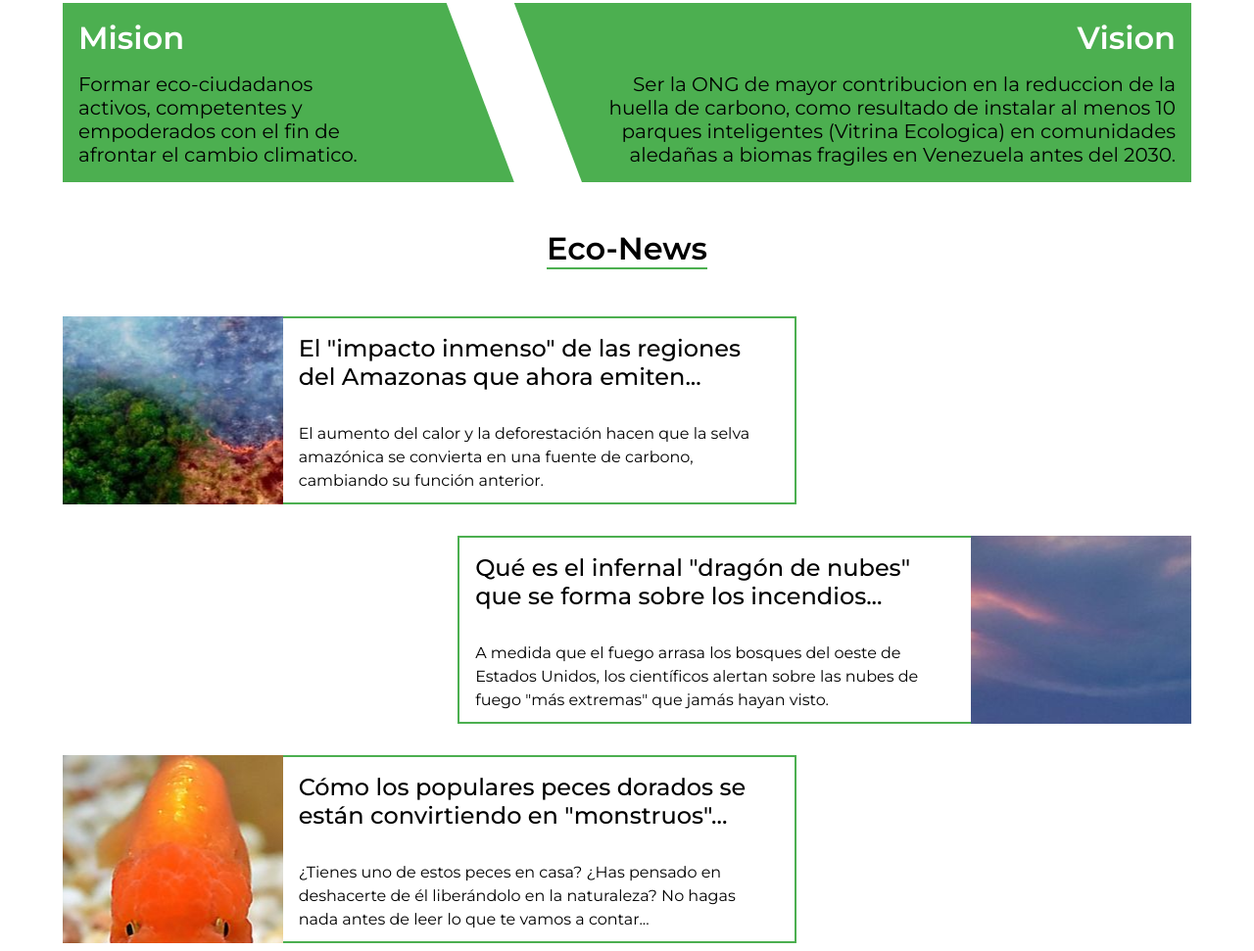
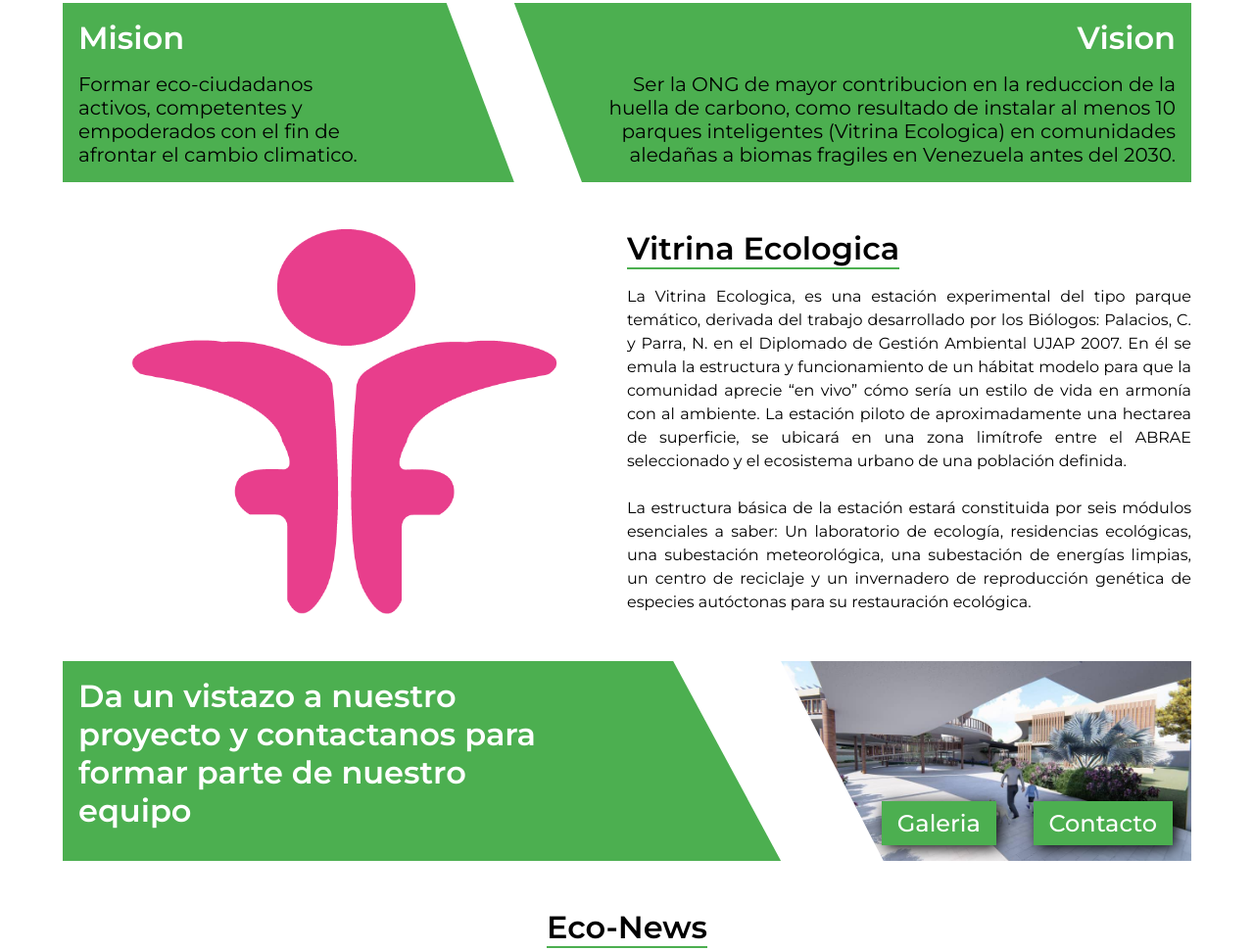
Before and after one commit to GaelHernandez/Fundeico, a plain HTML site: page Index.html in a window 1280 px wide. Shown: the part 1238-2209 px from the top of the page at 98% size. Drawn offline with Linux system fonts and the light colour scheme.

Commit message:
Nuevas Secciones

```diff
--- a/CSS/Styles.css
+++ b/CSS/Styles.css
@@ -47,11 +47,11 @@
 }
 
 .Hero_nav a {
-    height: 90%;
+    height: 80%;
 }
 
 .Hero_nav a img {
-    height: 90%;
+    height: 80%;
 }
 
 .Hero_nav ul {
@@ -129,9 +129,10 @@
 }
 
 .Seccion_1-2 img {
-    width: 60%;
+    height: 100%;
     position: absolute;
-    left: 20%;
+    left: 50%;
+    transform: translate(-50%, 0);
 }
 
 .Seccion_2 {
@@ -170,7 +171,6 @@
     font-size: 1.25rem;
 }
 
-
 .Seccion_2-2 {
     width: 60%;
     background-color: var(--color_1);
@@ -200,8 +200,52 @@
 }
 
 
+.Seccion_3 {
+    margin-top: 3rem;
+    padding: 0 4rem;
+    display: grid;
+    grid-row-gap: 2rem;
+    grid-template-columns: 1fr 1fr;
+    grid-template-rows: 1fr;
+    grid-template-areas:
+    "img txt";
 
-.Seccion_3 {
+    font-family: var(--tipografia_2);
+}
+
+.Seccion_3-2 {
+    width: 100%;
+    height: 100%;
+}
+
+.Seccion_3-1 {
+    width: 100%;
+    height: 100%;
+    position: relative;
+}
+
+.Seccion_3-1 img {
+    height: 100%;
+    position: absolute;
+    left: 50%;
+    transform: translate(-50%, 0);
+}
+
+.Seccion_3-2 h2 {
+    font-size: 2rem;
+    width: fit-content;
+    border-bottom: 2px solid var(--color_1);
+    margin-bottom: 1rem;
+}
+
+.Seccion_3-2 p {
+    line-height: 1.5rem;
+    text-align: justify;
+}
+
+
+
+.Seccion_4 {
     padding: 0 4rem;
     margin-top: 3rem;
     display: flex;
@@ -209,7 +253,7 @@
     align-items: center;
 }
 
-.Seccion_3 h2 {
+.Seccion_4 h2 {
     font-family: var(--tipografia_2);
     text-align: center;
     width: fit-content;
@@ -218,7 +262,7 @@
     margin-bottom: 3rem;
 }
 
-.Seccion_3 a {
+.Seccion_4 a {
     margin-bottom: 2rem;
     width: 65%;
     height: fit-content;
@@ -265,9 +309,73 @@
     line-height: 1.5rem;
 }
 
+.Seccion_3b {
+    font-family: var(--tipografia_2);
+    color: white;
+    margin-top: 3rem;
+    padding: 0 4rem;
+    display: flex;
+    justify-content: space-between;
+}
+
+.Seccion_3b-1 {
+    width: 70%;
+    background-color: var(--color_1);
+    clip-path: polygon(0 0, 85% 0, 100% 100%, 0% 100%);
+}
+
+.Seccion_3b-1 div {
+    font-size: 2rem;
+    width: 70%;
+    height: 100%;
+    padding: 1rem 0 1rem 1rem;
+    display: flex;
+    flex-direction: column;
+}
+
+.Seccion_3b-1 div h2 {
+    font-size: 2rem;
+    width: fit-content;
+    margin-bottom: 1rem;
+}
+
+.Seccion_3b-2 {
+    width: 40%;
+    background-image: url(../Img/16.jpg);
+    background-position: center;
+    background-size: cover;
+    clip-path: polygon(0 0, 100% 0, 100% 100%, 25% 100%);
+    font-family: var(--tipografia_2);
+    display: flex;
+    justify-content: flex-end;
+}
+
+.Seccion_3b-2 div {
+    width: 80%;
+    height: 100%;
+    padding: 1rem 0rem 1rem 0;
+    display: flex;
+    justify-content: space-around;
+    align-items: flex-end;
+}
+
+.Seccion_3b-2 div a {
+    font-weight: 500;
+    font-size: 1.5rem;
+    padding: 0.5rem 1rem;
+    text-decoration: none;
+    font-family: var(--tipografia_2);
+    color: white;
+    background-color: var(--color_1);
+    box-shadow: 3px 3px 15px black;
+}
+
+.Seccion_3b-2 div a:hover {
+    transform: scale(1.1);
+}
 
 
-.Seccion_3 a:nth-child(3) {
+.Seccion_4 a:nth-child(3) {
     align-self: flex-end;
 }
 
--- a/Index.html
+++ b/Index.html
@@ -66,6 +66,39 @@
 
     <section class="Seccion_3">
 
+        <div class="Seccion_3-1">
+            <img src="Img/Logo_Fundeico.png" alt="">
+        </div>
+
+        <div class="Seccion_3-2">
+            <h2>Vitrina Ecologica</h2>
+
+            <p>La Vitrina Ecologica, es una estación experimental del tipo parque temático, derivada del trabajo desarrollado por los Biólogos: Palacios, C. y Parra, N. en el Diplomado de Gestión Ambiental UJAP 2007. En él se emula la estructura y funcionamiento de un hábitat modelo para que la comunidad aprecie “en vivo” cómo sería un estilo de vida en armonía con al ambiente. La estación piloto de aproximadamente una hectarea de superficie, se ubicará en una zona limítrofe entre el ABRAE seleccionado y el ecosistema urbano de una población definida.<br><br>
+
+            La estructura básica de la estación estará constituida por seis módulos esenciales a saber: Un laboratorio de ecología, residencias ecológicas, una subestación meteorológica, una subestación de energías limpias, un centro de reciclaje y un invernadero de reproducción genética de especies autóctonas para su restauración ecológica.
+            </p>
+        </div>
+
+    </section>
+
+    <section class="Seccion_3b">
+        <div class="Seccion_3b-1">
+            <div>
+                <h2>Da un vistazo a nuestro proyecto y contactanos para formar parte de nuestro equipo</h2>
+            </div>
+        </div>
+
+        <div class="Seccion_3b-2">
+            <div>
+                <a href="">Galeria</a>
+                <a href="">Contacto</a>
+            </div>
+        </div>
+    </section>
+
+
+    <section class="Seccion_4">
+
         <h2>Eco-News</h2>
 
         <a href="">
@@ -122,9 +155,8 @@
 
         </a>
 
+    </section>
 
-
-    </section>
     <script src="JS/Scripts.js"></script>
 </body>
 </html>
```
Also changed, not shown: Img/15.jpg (added), Img/16.jpg (added).
